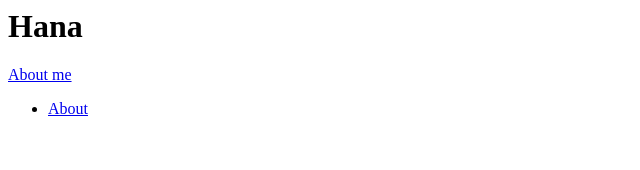
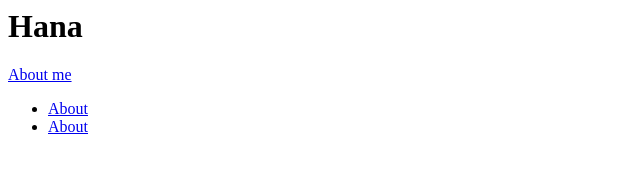
Before and after one commit to HKGY/hkgy.github.io, a plain HTML site: page index.html in a window 1280 px wide. Shown: the full height of the page, 0-640 px from the left. Drawn offline with Linux system fonts and the light colour scheme.

Commit message:
Update index.html

```diff
--- a/index.html
+++ b/index.html
@@ -18,6 +18,7 @@
 		<p><a href="./about.html">About me</a></p>
 		<ul>
 		<li><a href="about.html">About</a></li>
+		<li><a href="2022-10-31.html">About</a></li>
 
 		</ul>
 	</body>
```
